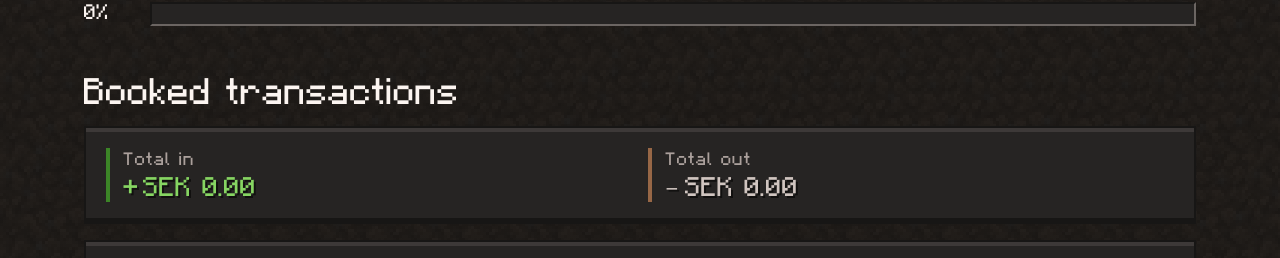
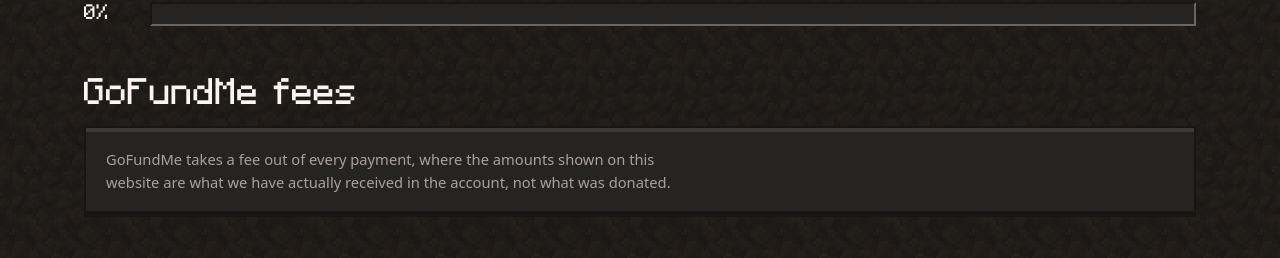
Before and after one commit to pernydev/mcce-open-bank-account, a SvelteKit app: page / in a window 1280 px wide. Shown: the part 518-776 px from the top of the page. Built offline with nearby package versions, Linux system fonts and the light colour scheme; no server answers.

Commit message:
feat: mark gofundme fees

```diff
--- a/src/routes/+page.svelte
+++ b/src/routes/+page.svelte
@@ -9,10 +9,16 @@
 	let balances: Balance[] = $state([]);
 	let lastUpdated: string | null = $state(null);
 	let currencyFormat: 'original' | 'usd' = $state('original');
+	let donatedSEK: number | null = $state(null);
 	let totals: { in: number; out: number } = $derived(
 		calculateTotals([...pendingTransactions, ...bookedTransactions])
 	);
 	let percentageUsed: number = $derived(totals.in === 0 ? 0 : 1 - totals.out / totals.in);
+	let sekUsdRate: number | null = $state(null);
+	let receivedSEK: number | null = $derived(totals.in === 0 ? null : totals.in);
+	let feeSEK: number | null = $derived(
+		donatedSEK === null || receivedSEK === null ? null : donatedSEK - receivedSEK
+	);
 
 	async function getTransactions() {
 		const response = await fetch(env.PUBLIC_TRANSACTIONS_DATA_URL);
@@ -26,6 +32,24 @@
 		const body: StoredBalances = await response.json();
 		balances = body.balances;
 		lastUpdated = body.lastUpdated ?? null;
+	}
+
+	async function getDonatedTotal() {
+		const response = await fetch('https://total-api.lawsuit.gg');
+		const body: { skr: number } = await response.json();
+		donatedSEK = body.skr;
+	}
+
+	function formatFromSEK(amount: number) {
+		if (currencyFormat === 'original') {
+			return new Intl.NumberFormat('sw-KE', { style: 'currency', currency: 'SEK' }).format(amount);
+		}
+		if (sekUsdRate === null) {
+			return 'Loading...';
+		}
+		return new Intl.NumberFormat('en-US', { style: 'currency', currency: 'USD' }).format(
+			amount * sekUsdRate
+		);
 	}
 
 	function formatLastUpdated(timestamp: string) {
@@ -88,7 +112,9 @@
 	onMount(async () => {
 		await getTransactions();
 		await getBalances();
-		fetchSEKUSDRate();
+		getDonatedTotal();
+		await fetchSEKUSDRate();
+		sekUsdRate = SEK_USD_RATE;
 	});
 </script>
 
@@ -223,6 +249,25 @@
 			</div>
 		</section>
 
+		<section>
+			<h2>GoFundMe fees</h2>
+			<div class="panel notice">
+				<p>
+					GoFundMe takes a fee out of every payment, where the amounts shown on this website are
+					what we have actually received in the account, not what was donated.
+				</p>
+				{#if donatedSEK !== null && receivedSEK !== null && feeSEK !== null}
+					<p>
+						In simple terms, {formatFromSEK(donatedSEK)} has been donated through GoFundMe, of which
+						{formatFromSEK(receivedSEK)} reached the account, where the difference of roughly
+						{formatFromSEK(feeSEK)} ({Math.round((feeSEK / donatedSEK) * 100)}%) went to fees.{#if currencyFormat === 'usd'}{' '}These
+							figures are converted from SEK at the current exchange rate, so they will move around
+							a little.{/if}
+					</p>
+				{/if}
+			</div>
+		</section>
+
 		{#if pendingTransactions.length !== 0}
 			<section>
 				<h2>Pending transactions</h2>
@@ -342,6 +387,16 @@
 		line-height: 1.2;
 		color: var(--accent);
 		text-shadow: 2px 2px 0 rgb(0 0 0 / 0.55);
+	}
+
+	.notice p {
+		font-size: 0.92rem;
+		color: var(--text-dim);
+		max-width: var(--measure);
+	}
+
+	.notice p + p {
+		margin-top: 0.75rem;
 	}
 
 	.about p {
```
